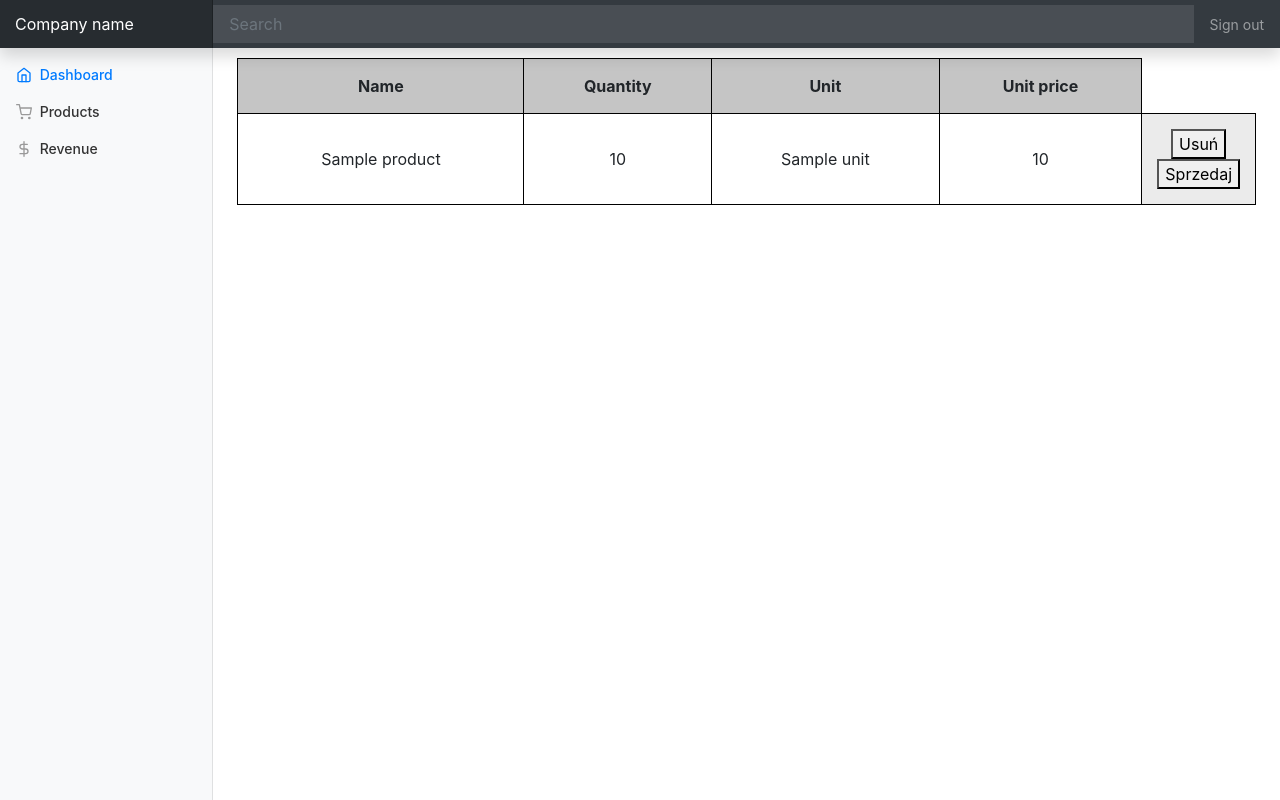
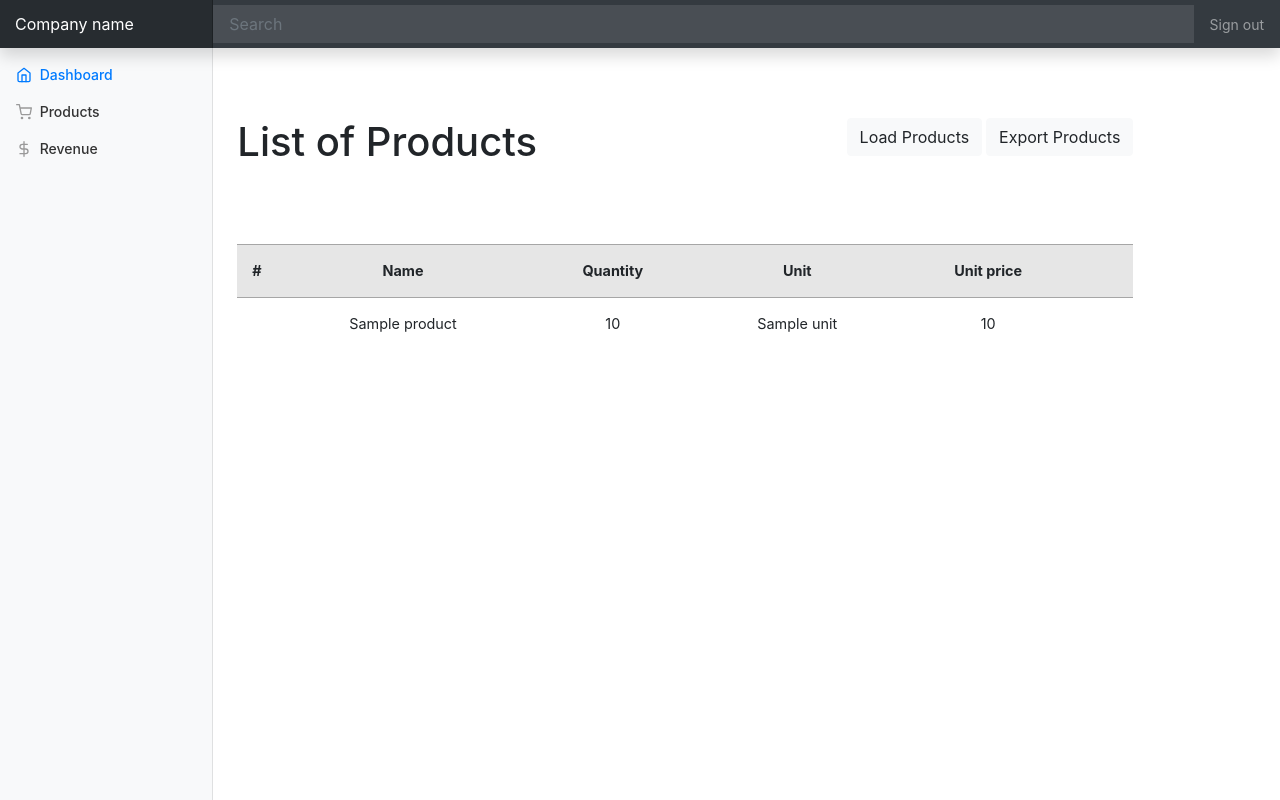
Before and after one commit to BartoszOw/Warehouse_Manage_Project, a Flask app: template templates/list_product.html in a window 1280 px wide. Run offline with Flask 3, Linux system fonts and the light colour scheme; the template is opened without the code that fills it: most values are stand-ins (such as "Sample title", 1, 10 or a date in 2020); some libraries are stand-ins or nearby versions.

Commit message:
ListOfProducts

```diff
--- a/main.py
+++ b/main.py
@@ -1,9 +1,10 @@
 import warehouse
-import data_transfer
-import csv
-from flask import Flask, render_template, redirect
+from flask import Flask, render_template
 
 app = Flask(__name__)
+
+
+ITEMS = warehouse.load_products_from_csv('dane/magazyn.csv')
 
 @app.route('/')
 def homepage():
@@ -11,30 +12,7 @@ def homepage():
 
 @app.route('/list_products')
 def list_products():
-    list = []
-    data_transfer.load_items_from_csv(list)
-    return  render_template('list_product.html', list=list)
-
-#load_items_from_csv()
-#while True:
- #   question = input("What would u like to do? ")
-
- #   if question == "exit":
- #       print("Exiting... Bye!")
- #       break
- #   if question == "show":
- #       get_items()
- #   if question == "add":
- #       add_items()
- #   if question == "sell":
- #       sell_items()
- #   if question == "show_revenue":
- #       show_revenue()
- #   if question == "save":
- #       export_items_to_csv()
- #       export_sales_to_csv()
- #  if question == "load":
- #       load_items_from_csv()
+    return  render_template('list_product.html', list=ITEMS)
 
 
 if __name__ == '__main__':
--- a/templates/list_product.html
+++ b/templates/list_product.html
@@ -1,48 +1,68 @@
 {% extends 'base.html' %}
 {% block style %}
     <style>
+        .info {
+            display: flex;
+            justify-content: space-between;
+            margin: 70px 0 70px 0;
+            width: 70vw;
+        }
         table {
             margin-top: 10px;
-            width: 100%;
+            width: 70vw;
             height: auto;
         }
         thead, tbody {
             text-align: center;
         }
+        tr:nth-child(even) {
+            background-color: rgba(129, 129, 129,0.1);
+        }
         th, td {
             padding: 15px;
-            font-size: 1rem;
-            border: 1px solid black;
+            font-size: 0.9rem;
+            border-top: 1px solid rgba(129, 129, 129,0.7);
         }
         th {
-            background-color: rgba(139, 139, 139, 0.5);
-        }
-        td:hover {
-            background-color: rgba(216, 216, 216, 0.5);
+            background-color: rgba(129, 129, 129,0.2);
         }
     </style>
 {% endblock style %}
 {% block content %}
+    <div class="info">
+        <h1>List of Products</h1>
+        <div class="btns">
+            <button class="btn btn-light">Load Products</button>
+            <button class="btn btn-light">Export Products</button>
+        </div>
+
+    </div>
+
 
     <table>
         <thead>
+            <th style="width: 1%;">#</th>
             <th>Name</th>
             <th>Quantity</th>
             <th>Unit</th>
             <th>Unit price</th>
+            <th></th>
         </thead>
-        {% for product in list %}
+
         <tbody>
-            <td>{{product.name}}</td>
-            <td>{{product.quantity}}</td>
-            <td>{{product.unit}}</td>
-            <td>{{product.unit_price}}</td>
-            <td style="width: 1%; background-color:rgba(216, 216, 216, 0.5) ;">
-                <button>Usuń</button>
-                <button>Sprzedaj</button>
-            </td>
+            {% for product in list %}
+            <tr>
+                <td></td>
+                <td>{{product.name}}</td>
+                <td>{{product.quantity}}</td>
+                <td>{{product.unit}}</td>
+                <td>{{product.unit_price}}</td>
+                <td></td>
+            </tr>
+            {% endfor %}
         </tbody>
-        {% endfor %}
+
     </table>
 
+
 {% endblock content %}
--- a/warehouse.py
+++ b/warehouse.py
@@ -1,4 +1,35 @@
+import csv
 
+class Product:
+    def __init__(self, name, quantity, unit, unit_price):
+        self.name = name
+        self.quantity = quantity
+        self.unit = unit
+        self.unit_price = unit_price
+
+    def __str__(self):
+        return F"Product: {self.name}, Unit: {self.unit}, Unit Price: {self.unit_price}, Quantity: {self.quantity}"
+
+    def total_price(self):
+        return self.unit_price * self.quantity
+
+    def increase_quantity(self, amount):
+        self.quantity += amount
+
+    def decrease_quantity(self, amount):
+        if self.quantity >= amount:
+            self.quantity -= amount
+        else:
+            print("Error: Not enough quantity available.")
+
+def load_products_from_csv(filename):
+    products = []
+    with open(filename, 'r') as file:
+        reader = csv.DictReader(file)
+        for row in reader:
+            product = Product(row['name'], row['unit'], row['unit_price'], row['quantity'])
+            products.append(product)
+    return products
 # Poczatkowa lista towaru
 items = []
 
```
Also changed, not shown: forms.py (added).
